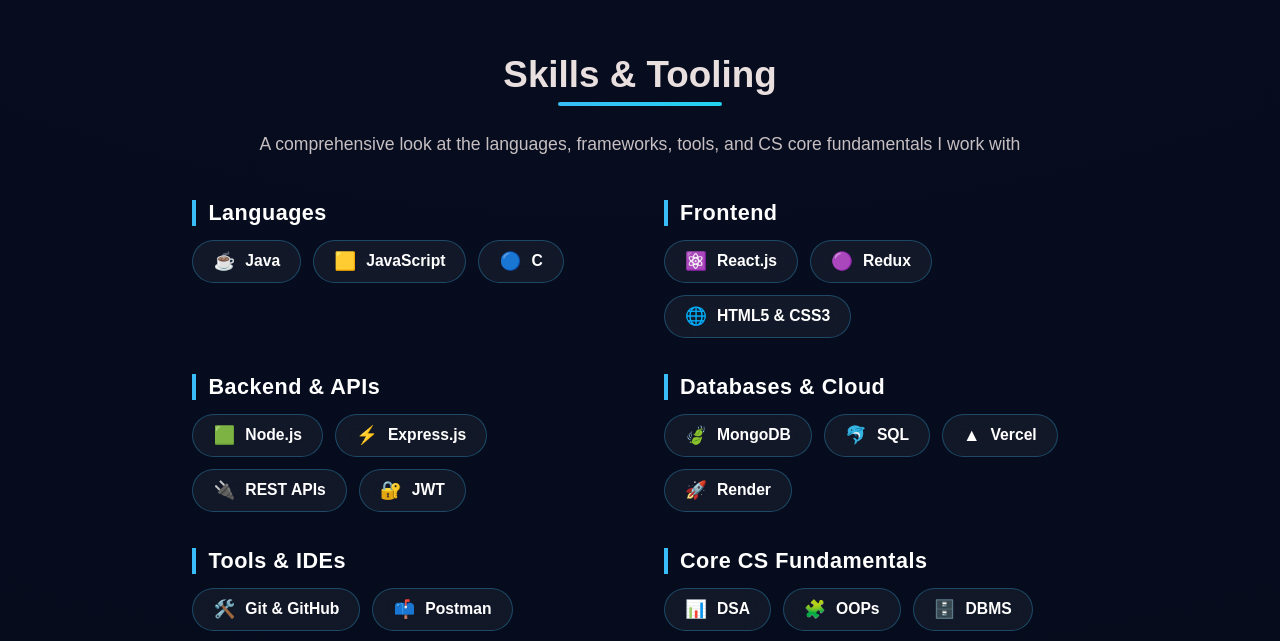
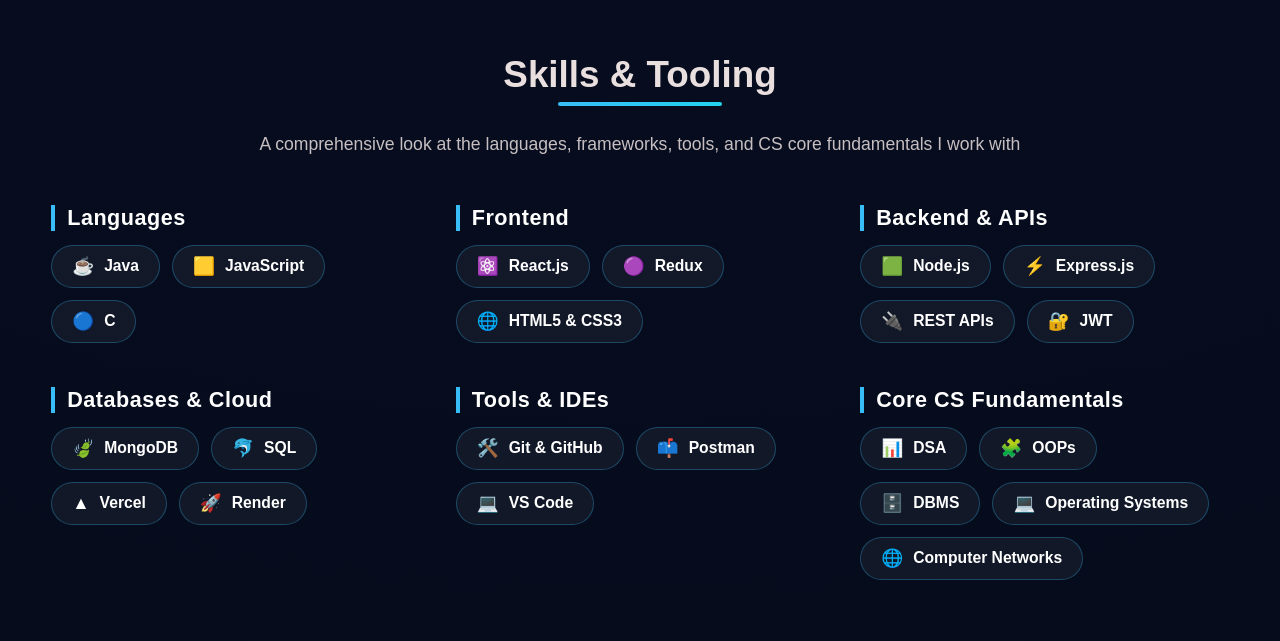
Before and after one commit to KANHAIYASINGH337/portfolio, a React (Create React App) app: page / in a window 1280 px wide. Shown: the part 1667-2308 px from the top of the page. Built offline with nearby package versions, Linux system fonts and the light colour scheme.

Commit message:
feat: redesign skills section into 3-column wide layout

```diff
--- a/src/App.css
+++ b/src/App.css
@@ -315,20 +315,40 @@
   opacity: 0.9;
 }
 
-/* ===== SKILLS ===== */
+/* ===== SKILLS (3-COLUMN WIDE GRID LIKE ADITYA'S PORTFOLIO) ===== */
 .skills-pro {
-  padding: 80px 8%;
-  max-width: 1100px;
+  padding: 80px 4%;
+  max-width: 1280px;
   margin: auto;
   text-align: center;
 }
 
+@keyframes skillFadeIn {
+  from {
+    opacity: 0;
+    transform: translateY(35px);
+  }
+  to {
+    opacity: 1;
+    transform: translateY(0);
+  }
+}
+
 .skills-pill-grid {
-  margin-top: 45px;
+  margin-top: 50px;
   display: grid;
-  grid-template-columns: repeat(2, 1fr);
-  gap: 36px 48px;
+  grid-template-columns: repeat(3, 1fr);
+  gap: 44px 36px;
   text-align: left;
+}
+
+.skills-pill-grid .skill-category-box {
+  opacity: 0;
+  transform: translateY(35px);
+}
+
+.skills-pill-grid.animate-in .skill-category-box {
+  animation: skillFadeIn 0.65s cubic-bezier(0.16, 1, 0.3, 1) forwards;
 }
 
 .skill-category-box {
@@ -639,10 +659,10 @@
 }
 
 /* ===== RESPONSIVE ===== */
-@media (max-width: 992px) {
+@media (max-width: 1024px) {
   .skills-pill-grid {
-    grid-template-columns: 1fr;
-    gap: 32px;
+    grid-template-columns: repeat(2, 1fr);
+    gap: 36px 30px;
   }
 
   .projects-cards {
@@ -652,6 +672,10 @@
 }
 
 @media (max-width: 768px) {
+  .skills-pill-grid {
+    grid-template-columns: 1fr;
+    gap: 28px;
+  }
   .hamburger {
     display: block;
   }
--- a/src/components/Skills.jsx
+++ b/src/components/Skills.jsx
@@ -1,3 +1,4 @@
+import { useEffect, useRef, useState } from "react";
 import "../App.css";
 
 const skillCategories = [
@@ -56,16 +57,40 @@
 ];
 
 export default function Skills() {
+  const [isVisible, setIsVisible] = useState(false);
+  const sectionRef = useRef(null);
+
+  useEffect(() => {
+    const observer = new IntersectionObserver(
+      ([entry]) => {
+        if (entry.isIntersecting) {
+          setIsVisible(true);
+        }
+      },
+      { threshold: 0.15 }
+    );
+
+    if (sectionRef.current) {
+      observer.observe(sectionRef.current);
+    }
+
+    return () => observer.disconnect();
+  }, []);
+
   return (
-    <section id="skills" className="skills-pro section">
+    <section id="skills" className="skills-pro section" ref={sectionRef}>
       <h2>Skills & Tooling</h2>
       <p className="section-sub">
         A comprehensive look at the languages, frameworks, tools, and CS core fundamentals I work with
       </p>
 
-      <div className="skills-pill-grid">
+      <div className={`skills-pill-grid ${isVisible ? "animate-in" : ""}`}>
         {skillCategories.map((group, idx) => (
-          <div key={idx} className="skill-category-box">
+          <div
+            key={idx}
+            className="skill-category-box"
+            style={{ animationDelay: `${idx * 0.12}s` }}
+          >
             <h3 className="skill-category-title">{group.category}</h3>
             <div className="skill-pills">
               {group.skills.map((skill, sIdx) => (
```
